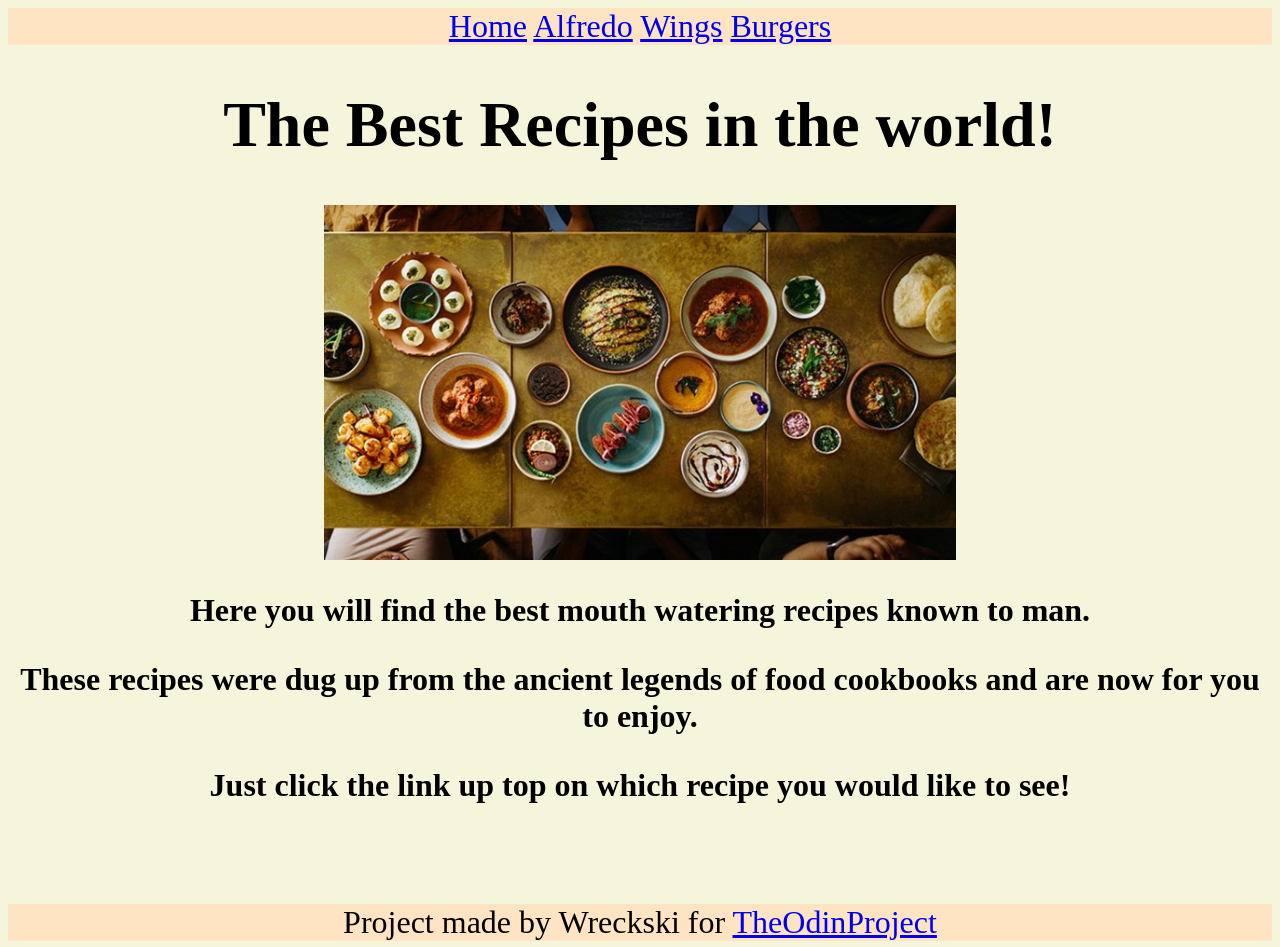
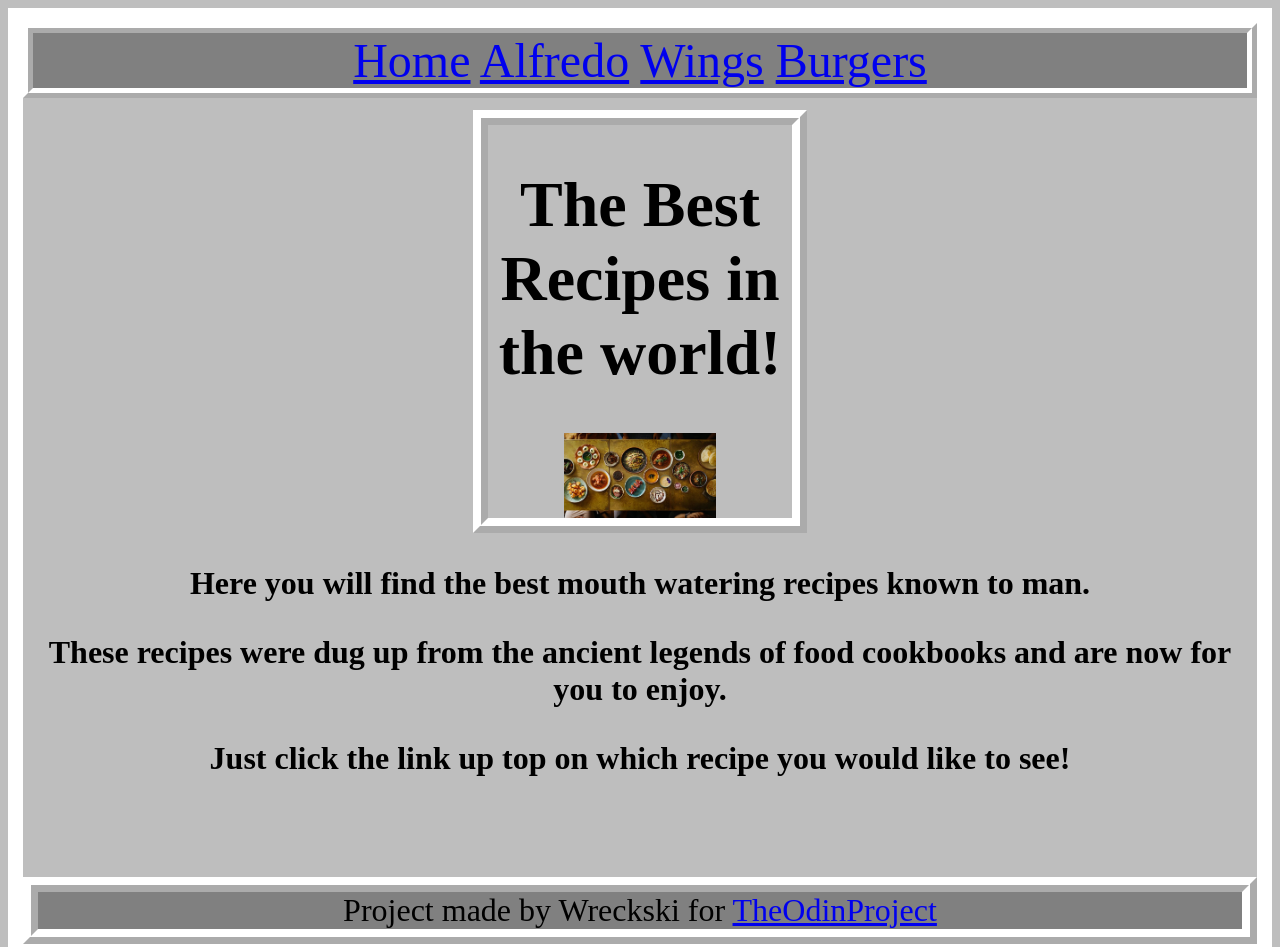
Before and after one commit to bcts1100/odin-recipes, a plain HTML site: page index.html in a window 1280 px wide. Shown: the top 947 px of the page. Drawn offline with Linux system fonts and the light colour scheme.

Commit message:
updated css to grey

```diff
--- a/css/styles.css
+++ b/css/styles.css
@@ -1,20 +1,25 @@
 .topnav{
- background-color: bisque;
- font-size: 32px;
+ background-color: grey;
+ font-size: 48px;
  color: black;
  text-align: center;
+ border: 10px ridge white;
 
 }
 .body{
-    background-color: beige;
+    background-color: rgb(190, 190, 190);
     font-size: 32px;
+    border: 15px solid white;
 }
 
 footer{
-    background-color: bisque;
+    background-color: grey;
     margin-top: 100px;
     text-align: center;
+    border: 15px ridge white;
+
 }
+
 .center {
     display: block;
     margin-left: auto;
@@ -22,7 +27,14 @@ footer{
     width: 50%;
      /* center a image */
   }
+ .main{
+    margin-top: 12px;
+    margin-bottom: 0px;
+    margin-left: 450px;
+    margin-right: 450px;
+    border: 15px ridge white;
 
+ }
   #h1{
     text-align: center;
     font-weight: bold;
--- a/index.html
+++ b/index.html
@@ -17,9 +17,10 @@
 
 
 <body class="body">
+    <div class="main">
+    <h1 id="h1">The Best Recipes in the world!</h1>
+    <img src="images/main.jpg" class="center"> </div>
 
-    <h1 id="h1">The Best Recipes in the world!</h1>
-    <img src="images/main.jpg" class="center">
     <p id="centerText">Here you will find the best mouth watering recipes known to man.</p>
     <p id="centerText">These recipes were dug up from the ancient legends of food cookbooks and are now for you to enjoy.</p>
     <p id="centerText">Just click the link up top on which recipe you would like to see!</p>
```
